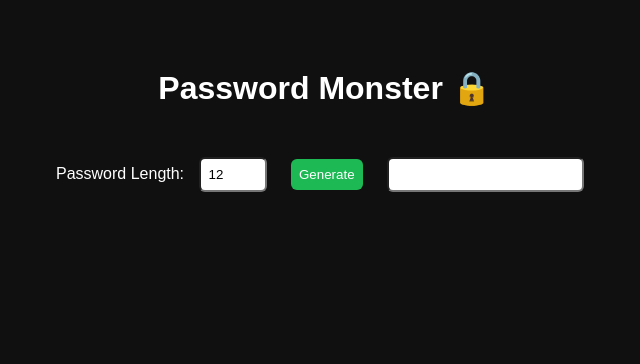
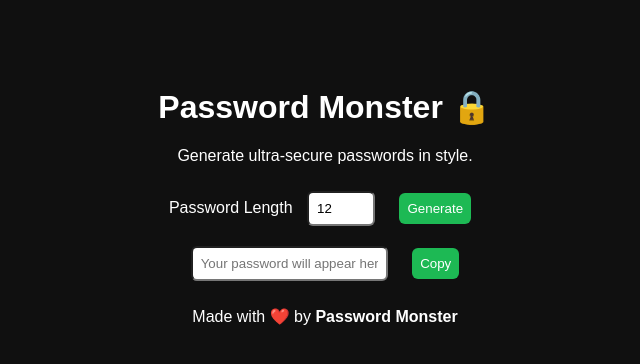
Before and after one commit to Ronith2205/Password-clicker-, a plain HTML site: page index.html in a window 1280 px wide. Shown: the whole page, without its empty margins (315-955 px from the left). Drawn offline with Linux system fonts and the light colour scheme.

Commit message:
Enhance UI with title, subtitle, and footer

```diff
--- a/index.html
+++ b/index.html
@@ -7,12 +7,25 @@
   <link rel="stylesheet" href="style.css" />
 </head>
 <body>
-  <h1>Password Monster 🔒</h1>
   <div class="container">
-    <label>Password Length:</label>
-    <input type="number" id="length" value="12" min="6" max="32" />
-    <button onclick="generatePassword()">Generate</button>
-    <input type="text" id="result" readonly />
+    <h1 class="title">Password Monster 🔒</h1>
+    <p class="subtitle">Generate ultra-secure passwords in style.</p>
+
+    <div class="generator">
+      <label for="length">Password Length</label>
+      <input type="number" id="length" value="12" min="6" max="32" />
+
+      <button id="generateBtn" onclick="generatePassword()">Generate</button>
+
+      <div class="outputBox">
+        <input type="text" id="result" readonly placeholder="Your password will appear here" />
+        <button class="copyBtn" onclick="copyPassword()">Copy</button>
+      </div>
+    </div>
+
+    <footer>
+      <p>Made with ❤️ by <strong>Password Monster</strong></p>
+    </footer>
   </div>
   <script src="script.js"></script>
 </body>
```
